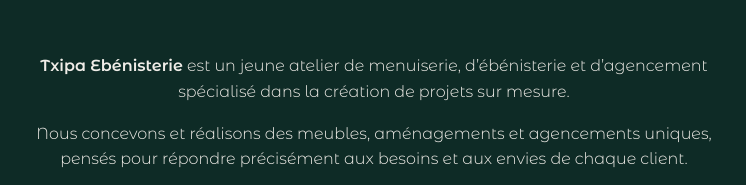
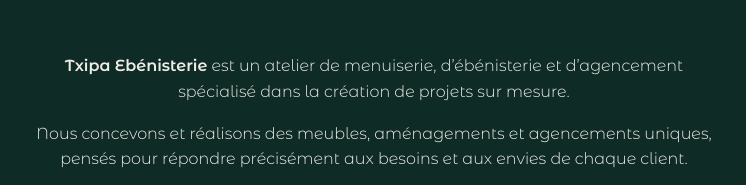
Before and after one commit to Txipa/Txipa-Ebenisterie, a plain HTML site: page index.html in a window 1280 px wide. Shown: the part 277-462 px from the top of the page, 266-1012 px from the left. Drawn offline with Linux system fonts and the light colour scheme.

Commit message:
Chgmt Texte jeune

```diff
--- a/index.html
+++ b/index.html
@@ -145,7 +145,7 @@
   </header>
 
   <section class="presentation">
-    <p><strong>Txipa Ebénisterie</strong> est un jeune atelier de menuiserie, d’ébénisterie et d’agencement spécialisé dans la création de projets sur mesure.</p>
+    <p><strong>Txipa Ebénisterie</strong> est un atelier de menuiserie, d’ébénisterie et d’agencement spécialisé dans la création de projets sur mesure.</p>
     <p>Nous concevons et réalisons des meubles, aménagements et agencements uniques, pensés pour répondre précisément aux besoins et aux envies de chaque client.</p>
     <p>Parce que nous sommes un atelier à taille humaine, chaque projet se construit dans un véritable dialogue. Nous accompagnons nos clients à chaque étape, du dessin à la pose, pour donner vie à des créations qui leur ressemblent.</p>
     <p>Attachés à une démarche responsable, nous privilégions les bois locaux et les essences provenant de filières bien sourcées, respectueuses de l’environnement et du travail des forestiers.</p>
```
